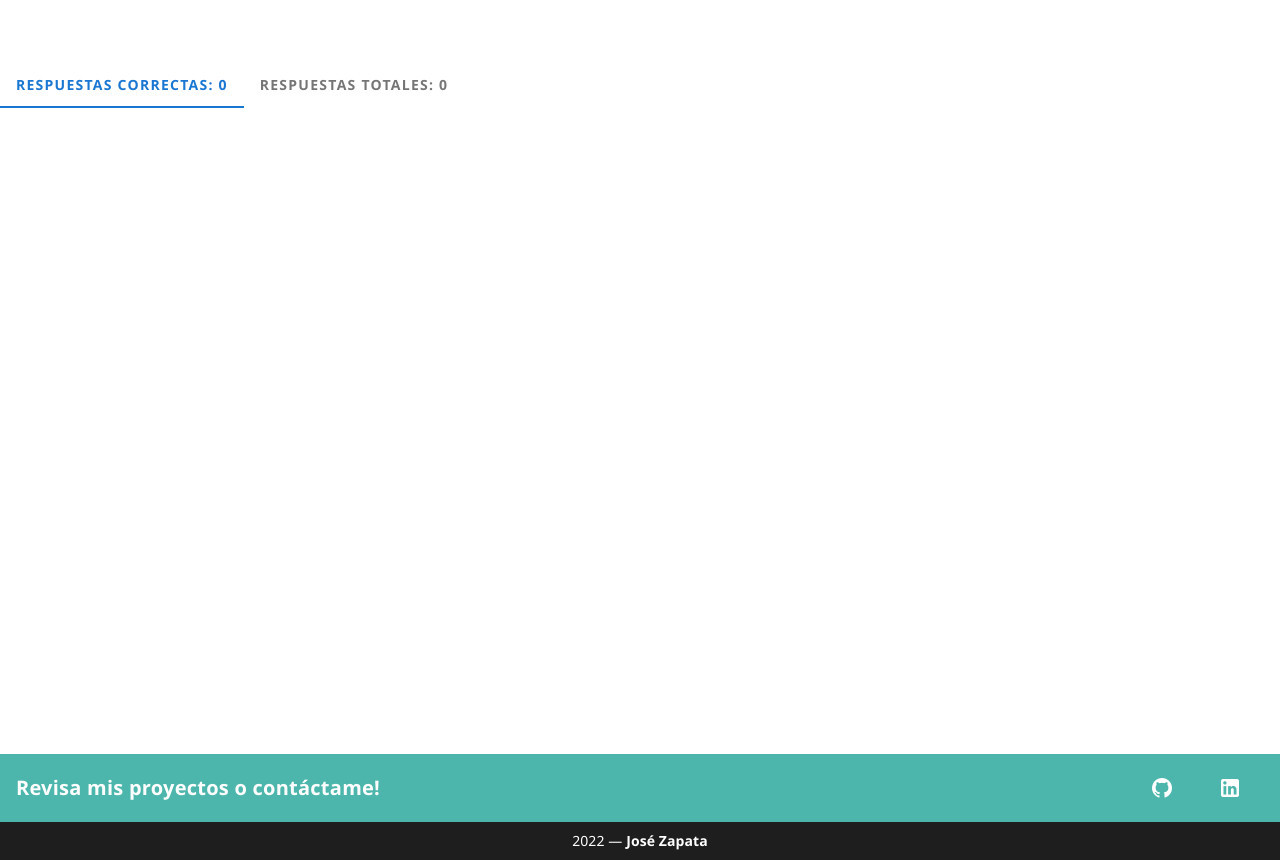
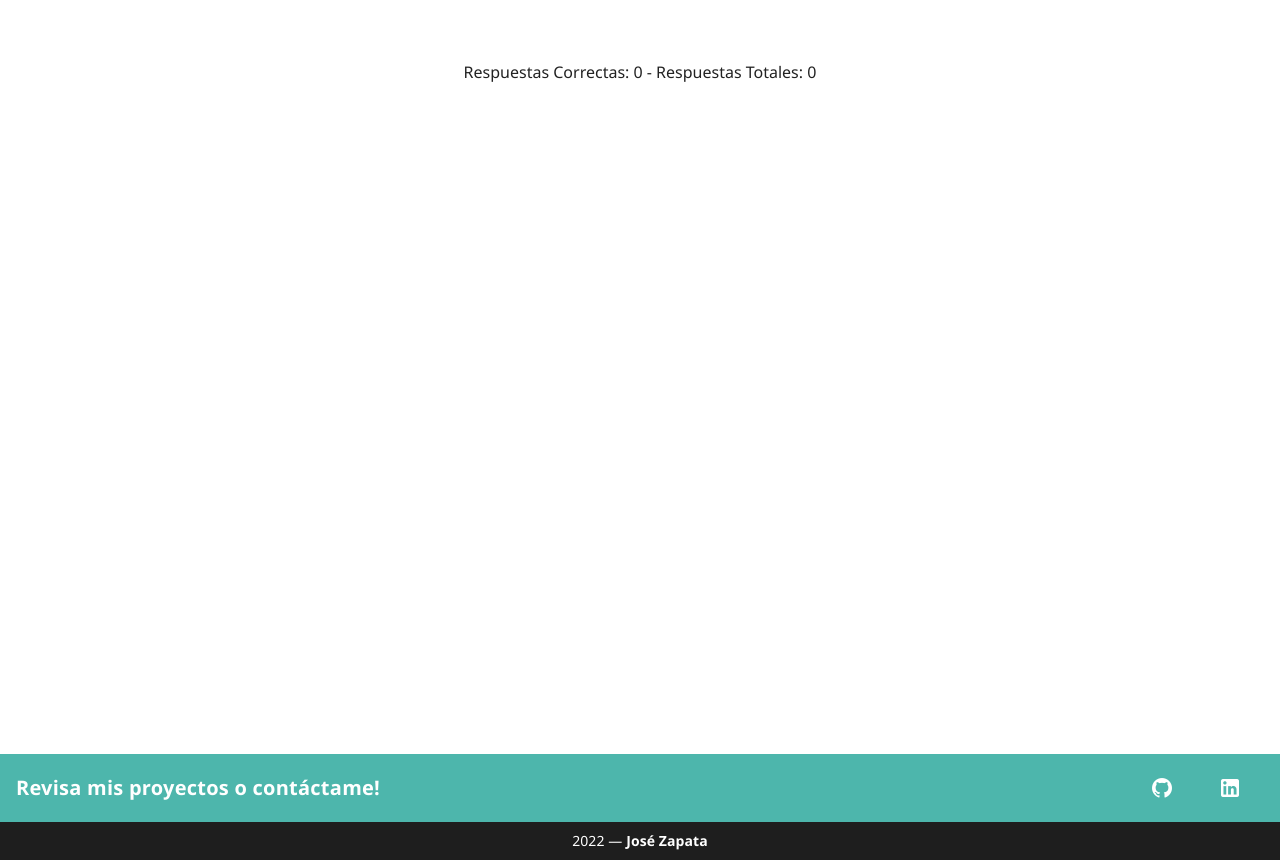
Before and after one commit to MegaJoc28/App-Cuestionario-con-Vue-y-Vuetify, a Vue app: page / in a window 1280 px wide. Built offline with nearby package versions, Linux system fonts and the light colour scheme; no server answers.

Commit message:
cambios a header

```diff
--- a/src/components/Header.vue
+++ b/src/components/Header.vue
@@ -1,8 +1,5 @@
 <template>
-  <v-tabs>
-    <v-tab><b>Respuestas Correctas: {{ numCorrectas }}</b></v-tab>
-    <v-tab><b>Respuestas Totales: {{ numTotales }}</b></v-tab>
-  </v-tabs>
+  <p>Respuestas Correctas: {{ numCorrectas }} - Respuestas Totales: {{ numTotales }}</p>
 </template>
 
 <script>
```
